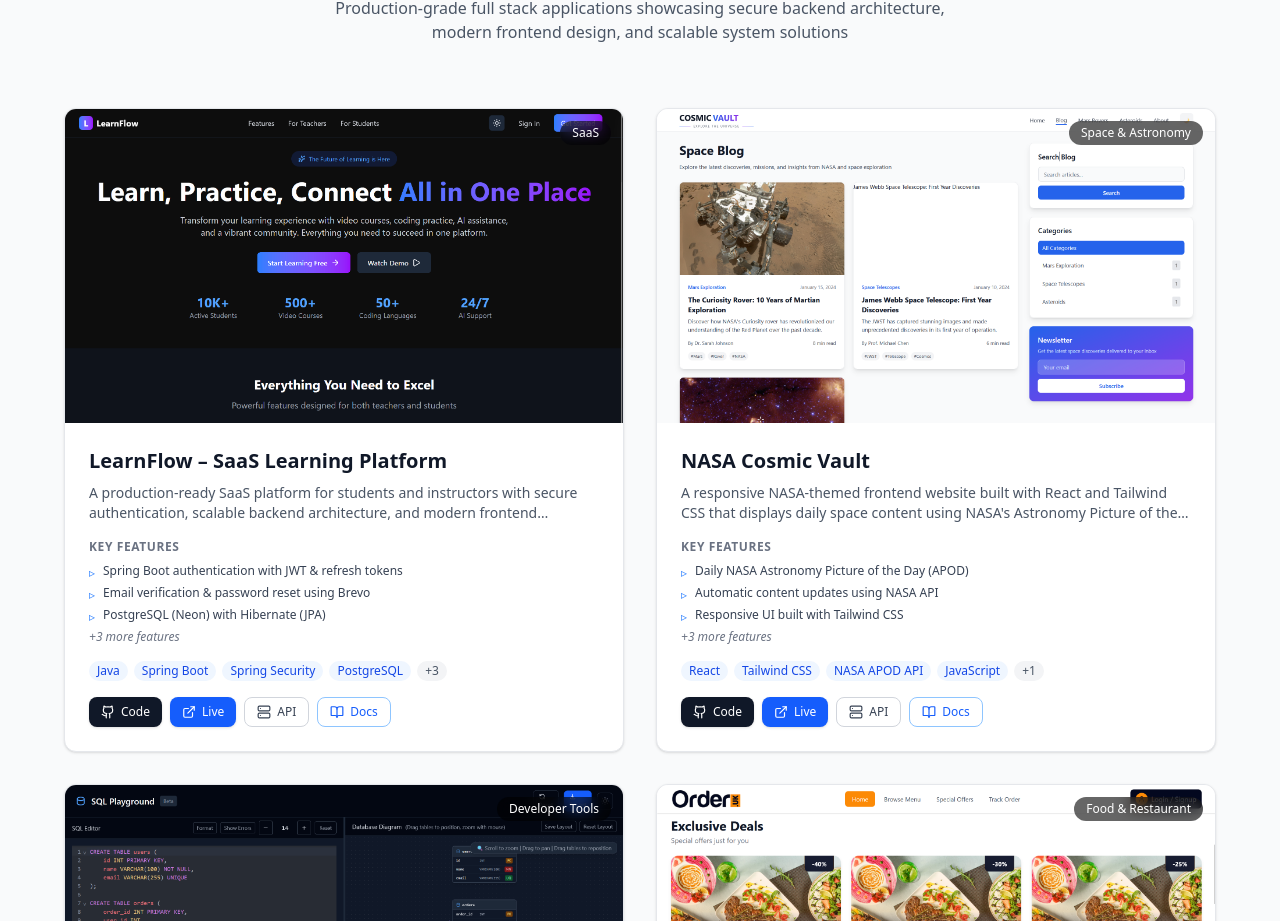
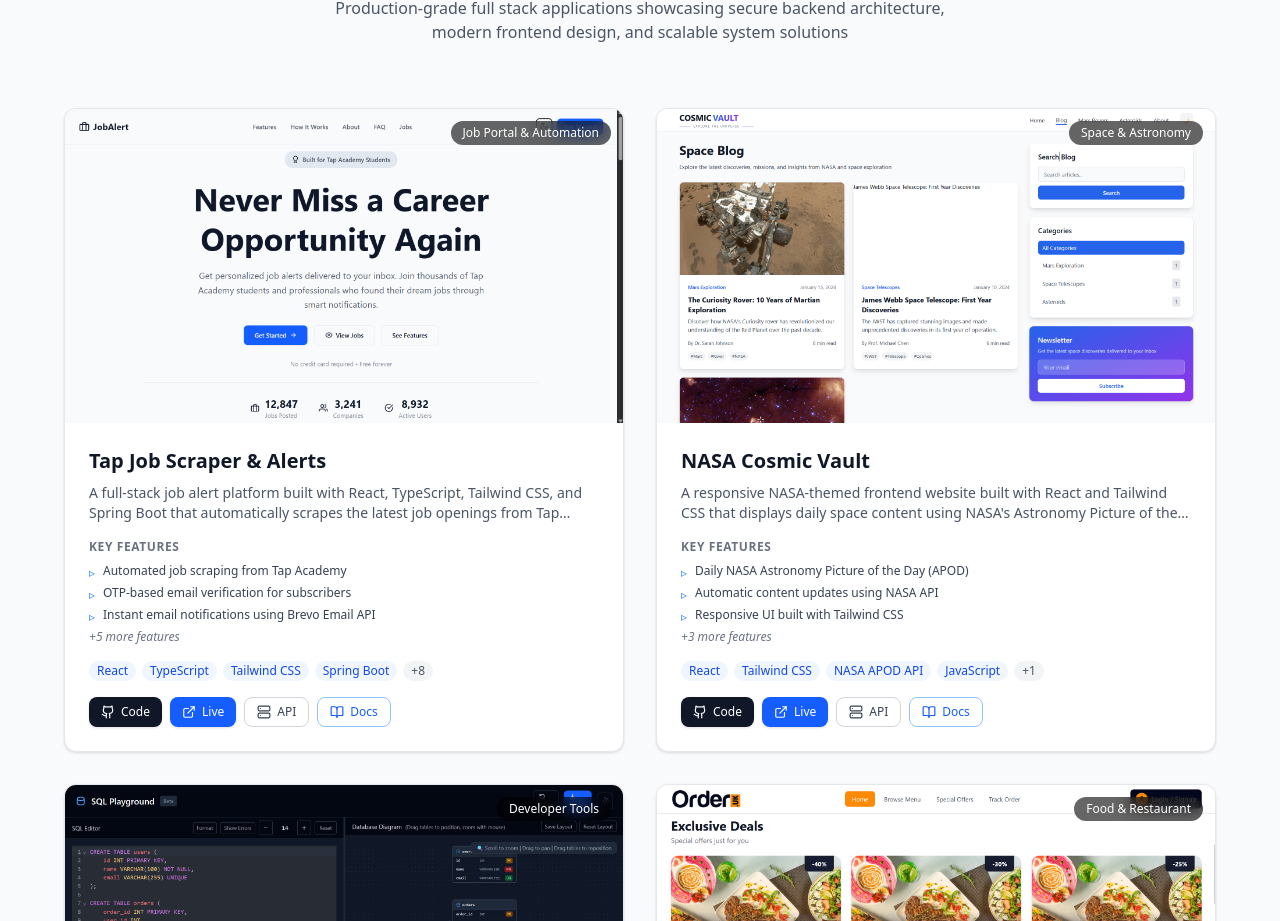
Before and after one commit to mohankumaronly/portfolio, a React (Vite) app: page / in a window 1280 px wide. Shown: the part 3059-3980 px from the top of the page. Built offline with nearby package versions, Linux system fonts and the light colour scheme.

Commit message:
projects images are updated

```diff
--- a/src/components/Projects.jsx
+++ b/src/components/Projects.jsx
@@ -7,23 +7,25 @@
 
 const projects = [
   {
-    title: "LearnFlow – SaaS Learning Platform",
+    title: "Tap Job Scraper & Alerts",
     image: project1,
-    desc: "A production-ready SaaS platform for students and instructors with secure authentication, scalable backend architecture, and modern frontend integration.",
+    desc: "A full-stack job alert platform built with React, TypeScript, Tailwind CSS, and Spring Boot that automatically scrapes the latest job openings from Tap Academy. The system stores job listings in PostgreSQL, prevents duplicate entries, and sends instant email notifications to verified subscribers using the Brevo Email API.",
     features: [
-      "Spring Boot authentication with JWT & refresh tokens",
-      "Email verification & password reset using Brevo",
-      "PostgreSQL (Neon) with Hibernate (JPA)",
-      "Spring Security with role-based access control",
-      "Swagger API documentation for testing",
-      "React frontend with API integration",
+      "Automated job scraping from Tap Academy",
+      "OTP-based email verification for subscribers",
+      "Instant email notifications using Brevo Email API",
+      "Cron-based scheduled job synchronization",
+      "Duplicate job detection and database storage",
+      "Browse and search active job listings",
+      "Secure REST APIs with Spring Security",
+      "Responsive frontend built with React and Tailwind CSS"
     ],
-    tech: "Java, Spring Boot, Spring Security, PostgreSQL, Hibernate, React, JWT",
-    github: "https://github.com/mohankumaronly/LearnFlow",
-    live: "https://minilearnflow.vercel.app",
-    backend: "https://java-authentication-6hpt.onrender.com/test",
-    swagger: "https://java-authentication-6hpt.onrender.com/swagger-ui/index.html",
-    category: "SaaS"
+    tech: "React, TypeScript, Tailwind CSS, Spring Boot, Java 21, Spring Security, Spring Data JPA, Hibernate, PostgreSQL, NeonDB, Brevo Email API, Docker",
+    github: "https://github.com/mohankumaronly/Tap-Job-Scrapper",
+    live: "https://tapscraper.vercel.app/",
+    backend: "https://tapscraper.onrender.com/api",
+    swagger: "https://tapscraper.onrender.com/swagger-ui/index.html",
+    category: "Job Portal & Automation"
   },
   {
     title: "NASA Cosmic Vault",
```
Also changed, not shown: src/assets/images/project1.png.
